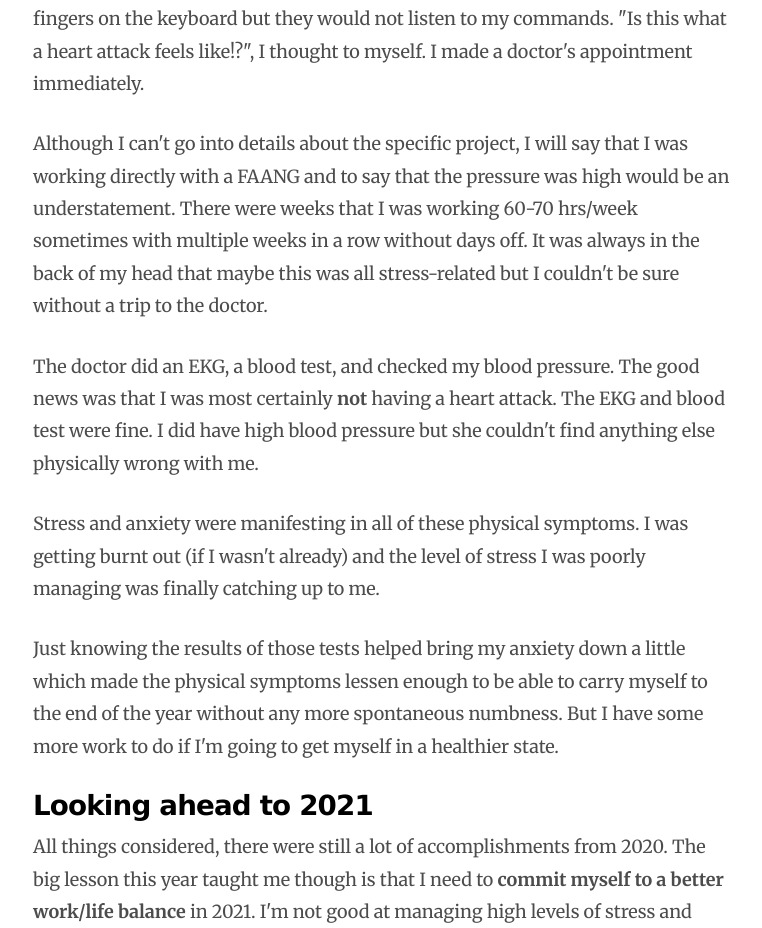
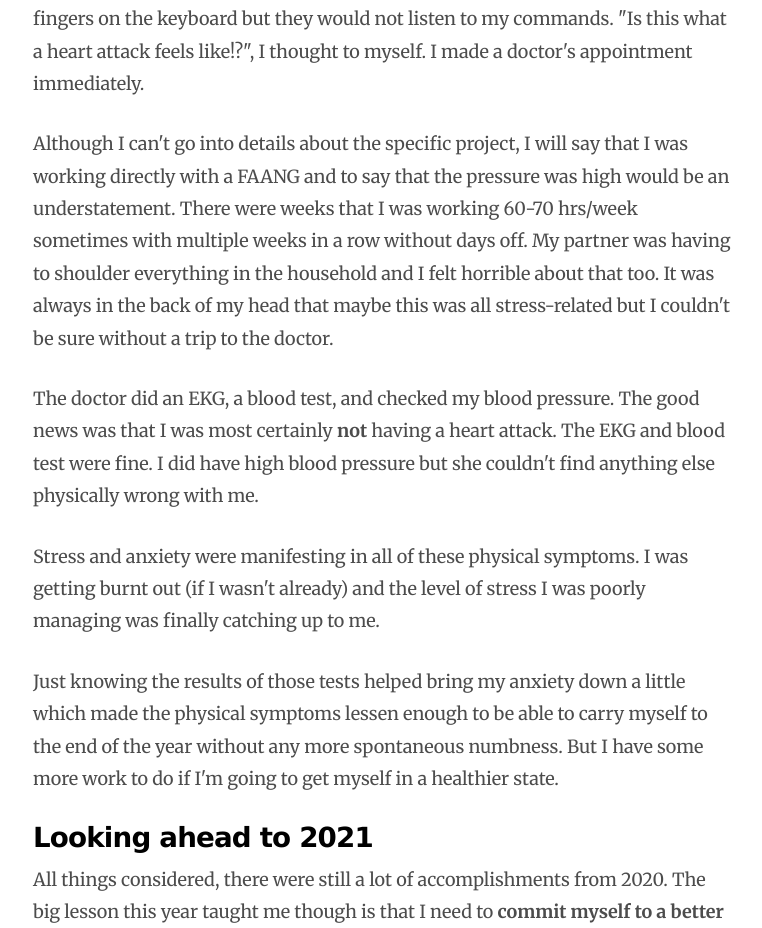
Before and after one commit to jamigibbs/blog-site, a Gatsby site: page /2020-year-in-review/ in a window 1280 px wide. Shown: the part 4810-5738 px from the top of the page, without its empty margins (258-1020 px from the left). Built offline with nearby package versions, Linux system fonts and the light colour scheme; Gatsby itself is replaced by a stand-in of ours; some packages are replaced by stand-ins of ours.

Commit message:
Updating post.

```diff
--- a/content/blog/2020-year-in-review/index.md
+++ b/content/blog/2020-year-in-review/index.md
@@ -54,7 +54,7 @@ But I hit a breaking point late in the year. It could have been the cumulative s
 
 After working on this challenging project into the fall, I started to feel chest pains. I'm not a great sleeper under normal circumstances but now this chest pain was keeping me from falling asleep too. The chest pain turned into left shoulder pain which then turned into shooting pain down my arms. Then one day I was sitting at my computer about to start coding and I could not move my hands. It was one of the strangest and scariest feelings. I was trying to move my fingers on the keyboard but they would not listen to my commands. "Is this what a heart attack feels like!?", I thought to myself. I made a doctor's appointment immediately.
 
-Although I can't go into details about the specific project, I will say that I was working directly with a FAANG and to say that the pressure was high would be an understatement. There were weeks that I was working 60-70 hrs/week sometimes with multiple weeks in a row without days off. It was always in the back of my head that maybe this was all stress-related but I couldn't be sure without a trip to the doctor.
+Although I can't go into details about the specific project, I will say that I was working directly with a FAANG and to say that the pressure was high would be an understatement. There were weeks that I was working 60-70 hrs/week sometimes with multiple weeks in a row without days off. My partner was having to shoulder everything in the household and I felt horrible about that too. It was always in the back of my head that maybe this was all stress-related but I couldn't be sure without a trip to the doctor.
 
 The doctor did an EKG, a blood test, and checked my blood pressure. The good news was that I was most certainly **not** having a heart attack. The EKG and blood test were fine. I did have high blood pressure but she couldn't find anything else physically wrong with me.
 
```
